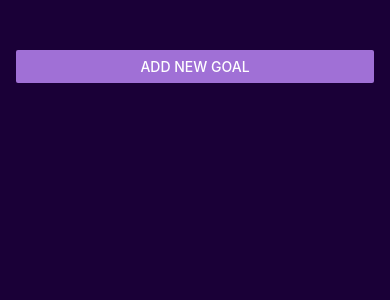
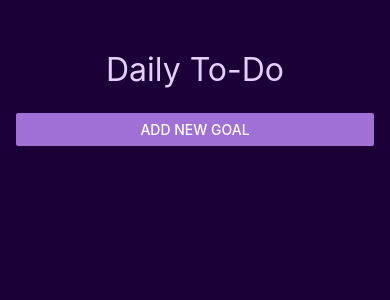
Before and after one commit to vsbuidev/react-native-todo-list, a React Native app: screen / in a window 390 px wide. Shown: the top 300 px of the page. Built offline with nearby package versions, Linux system fonts and the light colour scheme.

Commit message:
YT model completed

```diff
--- a/App.js
+++ b/App.js
@@ -37,6 +37,7 @@ export default function App() {
     <>
       <StatusBar style="light" />
       <View style={styles.appContainer}>
+        <Text style={styles.headingText}>Daily To-Do</Text>
         <Button
           color="#a070d6"
           title="Add New Goal"
@@ -75,4 +76,10 @@ const styles = StyleSheet.create({
   goalContainer: {
     flex: 4,
   },
+  headingText: {
+    fontSize: 32,
+    textAlign: "center",
+    paddingBottom: 24,
+    color: "#e4d0ff",
+  },
 });
```
